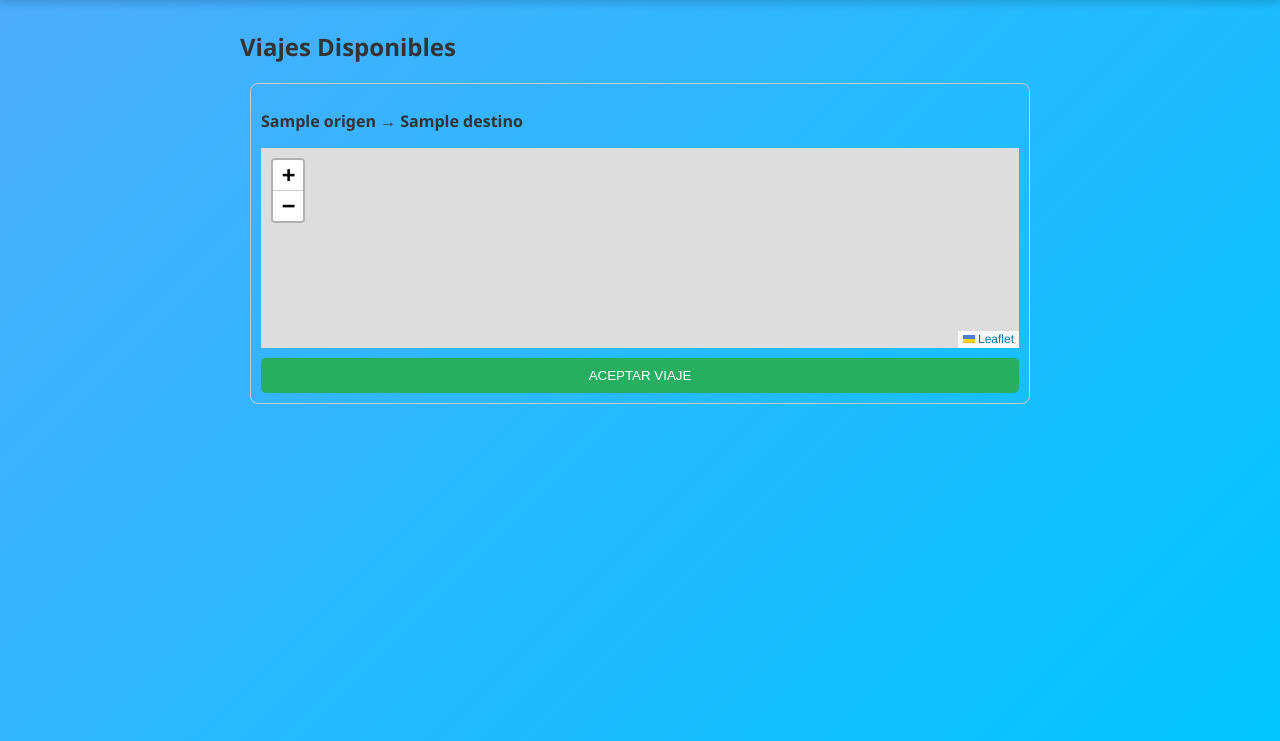
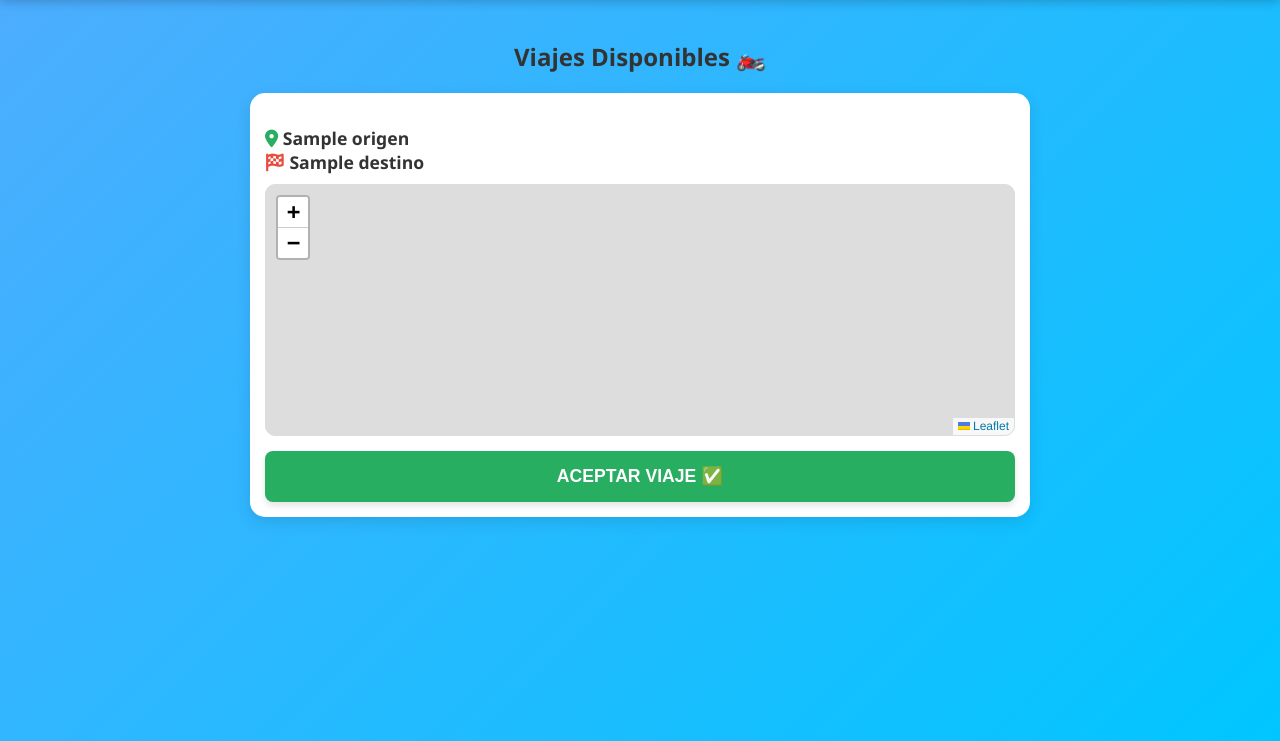
Before and after one commit to robert70-m/moto_appv01, a Flask app: template templates/viajes.html in a window 1280 px wide. Shown: the part 59-800 px from the top of the page. Run offline with Flask 3, Linux system fonts and the light colour scheme; the template is opened without the code that fills it: most values are stand-ins (such as "Sample title", 1, 10 or a date in 2020).

Commit message:
mapa actualizado

```diff
--- a/templates/viajes.html
+++ b/templates/viajes.html
@@ -1,77 +1,95 @@
 {% extends "base.html" %}
 
 {% block content %}
+<div class="container">
+    <h2 style="text-align: center; margin-bottom: 20px;">Viajes Disponibles 🏍️</h2>
 
-<h2>Viajes Disponibles</h2>
     {% if viajes %}
         {% for viaje in viajes %}
-        <div style="border:1px solid #ccc; margin:10px; padding:10px; border-radius:8px;">
+            <div class="card" style="margin-bottom: 25px; padding: 15px;">
+                <p style="font-size: 1.1rem; margin-bottom: 10px;">
+                    <i class="fas fa-map-marker-alt" style="color: #27ae60;"></i> <b>{{ viaje.origen }}</b>
+                    <br>
+                    <i class="fas fa-flag-checkered" style="color: #e74c3c;"></i> <b>{{ viaje.destino }}</b>
+                </p>
 
-            <p><b>{{ viaje.origen }} → {{ viaje.destino }}</b></p>
+                <div id="map_{{ viaje.id }}" style="height: 250px; border-radius: 10px; border: 1px solid #ddd; margin-bottom: 15px; z-index: 1;"></div>
 
-            <!-- MAPA -->
-            <div id="map_{{ viaje.id }}" style="height:200px; margin-bottom:10px;"></div>
-
-            <!-- BOTÓN -->
-            <a href="{{ url_for('aceptar_viaje', viaje_id=viaje.id) }}">
-                <button style="background:#27ae60;color:white;padding:10px;border:none;border-radius:5px;width:100%;">
-                    ACEPTAR VIAJE
+                <a href="{{ url_for('aceptar_viaje', viaje_id=viaje.id) }}" style="text-decoration: none;">
+                    <button style="background: #27ae60; color: white; padding: 15px; border: none; border-radius: 8px; width: 100%; font-weight: bold; font-size: 1.1rem; cursor: pointer; box-shadow: 0 4px 6px rgba(0,0,0,0.1);">
+                        ACEPTAR VIAJE ✅
                     </button>
                 </a>
-
             </div>
         {% endfor %}
     {% else %}
-    <p>No hay viajes</p>
+        <div class="card" style="text-align: center; padding: 40px;">
+            <p style="color: #7f8c8d; font-size: 1.2rem;">No hay viajes disponibles en este momento. 😴</p>
+        </div>
     {% endif %}
+</div>
 
 <script>
 document.addEventListener("DOMContentLoaded", function() {
+    // Definimos los iconos una sola vez
+    const iconGreen = L.icon({
+        iconUrl: 'https://raw.githubusercontent.com/pointhi/leaflet-color-markers/master/img/marker-icon-2x-green.png',
+        shadowUrl: 'https://cdnjs.cloudflare.com/ajax/libs/leaflet/0.7.7/images/marker-shadow.png',
+        iconSize: [25, 41], iconAnchor: [12, 41], popupAnchor: [1, -34], shadowSize: [41, 41]
+    });
+
+    const iconRed = L.icon({
+        iconUrl: 'https://raw.githubusercontent.com/pointhi/leaflet-color-markers/master/img/marker-icon-2x-red.png',
+        shadowUrl: 'https://cdnjs.cloudflare.com/ajax/libs/leaflet/0.7.7/images/marker-shadow.png',
+        iconSize: [25, 41], iconAnchor: [12, 41], popupAnchor: [1, -34], shadowSize: [41, 41]
+    });
 
     {% for viaje in viajes %}
-
-    var latO = {{ viaje.lat or 0 }};
-    var lngO = {{ viaje.lng or 0 }};
-    var latD = {{ viaje.lat_destino or 0 }};
-    var lngD = {{ viaje.lng_destino or 0 }};
+    (function() {
+        const latO = {{ viaje.lat or 0 }};
+        const lngO = {{ viaje.lng or 0 }};
+        const latD = {{ viaje.lat_destino or 0 }};
+        const lngD = {{ viaje.lng_destino or 0 }};
+        const mapId = 'map_{{ viaje.id }}';
 
         if (latO && latD) {
-        var map = L.map('map_{{ viaje.id }}').setView([latO, lngO], 13);
+            const map = L.map(mapId, {
+                dragging: !L.Browser.mobile, // Desactivar arrastre en móvil para permitir scroll
+                scrollWheelZoom: false
+            }).setView([latO, lngO], 13);
 
-        L.tileLayer('https://{s}.tile.openstreetmap.org/{z}/{x}/{y}.png').addTo(map);
+            L.tileLayer('https://{s}.tile.openstreetmap.org/{z}/{x}/{y}.png', {
+                attribution: '© OpenStreetMap'
+            }).addTo(map);
 
-        L.marker([latO, lngO]).addTo(map);
-        L.marker([latD, lngD]).addTo(map);
+            // Marcadores con iconos de color
+            L.marker([latO, lngO], {icon: iconGreen}).addTo(map).bindPopup("Recoger aquí");
+            L.marker([latD, lngD], {icon: iconRed}).addTo(map).bindPopup("Destino");
 
-        // 🔥 RUTA REAL CON OSRM
+            // Trazado de ruta real
             fetch(`https://router.project-osrm.org/route/v1/driving/${lngO},${latO};${lngD},${latD}?overview=full&geometries=geojson`)
             .then(res => res.json())
             .then(data => {
+                if (data.routes && data.routes.length > 0) {
+                    const coords = data.routes[0].geometry.coordinates;
+                    const ruta = coords.map(c => [c[1], c[0]]);
 
-            if (data.routes && data.routes.length > 0) {
-
-                let coords = data.routes[0].geometry.coordinates;
-
-                let ruta = coords.map(c => [c[1], c[0]]);
-
-                let polyline = L.polyline(ruta, {
-                    color: 'blue',
-                    weight: 5
+                    const polyline = L.polyline(ruta, {
+                        color: '#3498db',
+                        weight: 6,
+                        opacity: 0.8
                     }).addTo(map);
 
-                map.fitBounds(polyline.getBounds());
+                    map.fitBounds(polyline.getBounds(), {padding: [20, 20]});
+                }
+            })
+            .catch(err => console.error("Error en ruta:", err));
 
-            } else {
-                console.log("No se encontró ruta");
+            // Forzar renderizado correcto
+            setTimeout(() => map.invalidateSize(), 500);
         }
-
-        })
-        .catch(err => console.log("Error ruta:", err));
-    }
-
+    })();
     {% endfor %}
-
 });
 </script>
-
 {% endblock %}
```
Lines whose indentation alone changed are shown as unchanged.
